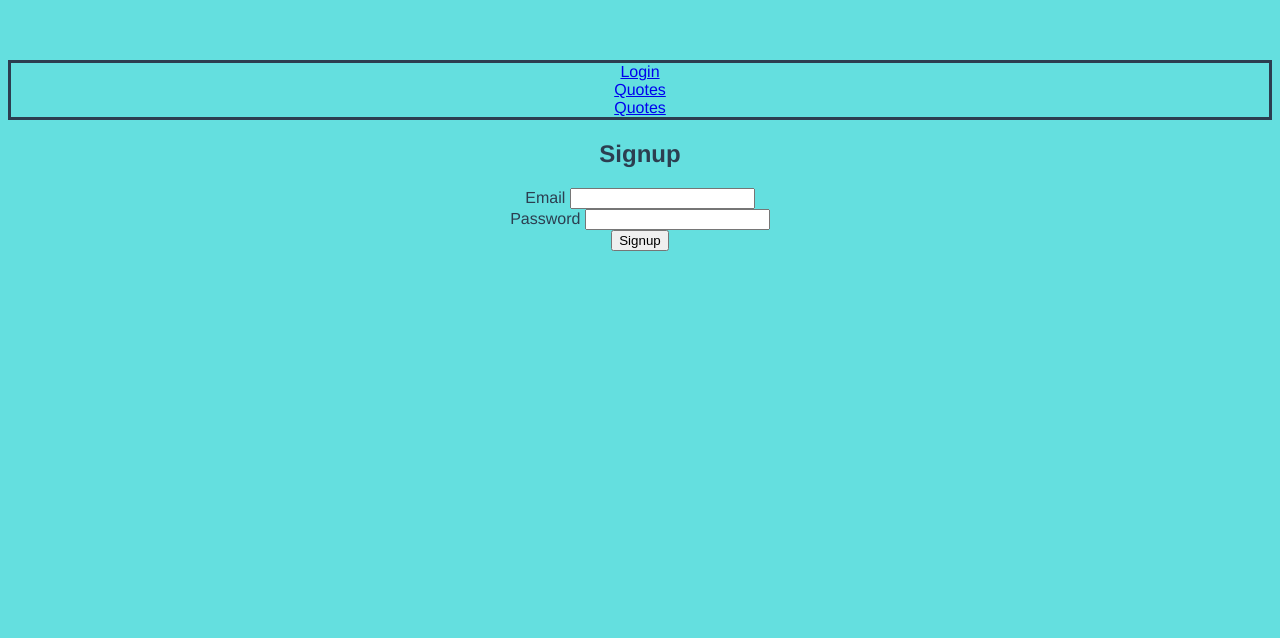
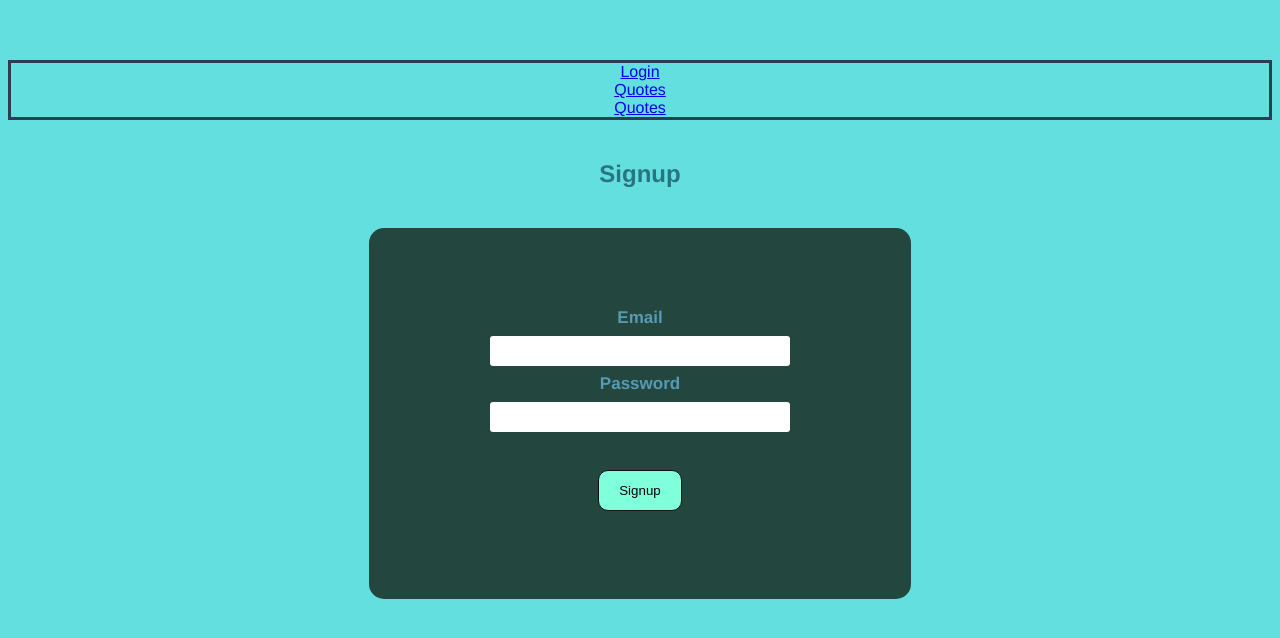
Before and after one commit to Shen0000/InspirationQuotation, a Vue app: page /signup in a window 1280 px wide. Shown: the top 638 px of the page. Built offline with nearby package versions, Linux system fonts and the light colour scheme; no server answers.

Commit message:
updated signup page

```diff
--- a/src/views/Signup.vue
+++ b/src/views/Signup.vue
@@ -1,13 +1,15 @@
 <template>
-  <div>
+  <div class="register">
     <h2>Signup</h2>
-    <form>
+    <form class="login-box">
       <div>
-        <label for="email"> Email </label>
+        <label for="email"><b> Email </b></label>
+        <br>
         <input type="text" id="email" v-model="email" />
       </div>
       <div>
-        <label for="password"> Password </label>
+        <label for="password"><b> Password </b></label>
+        <br>
         <input type="password" id="password" v-model="password" />
       </div>
       <button @click="signup" type="submit">Signup</button>
@@ -52,3 +54,111 @@ export default {
   },
 };
 </script>
+<style scoped>
+  body {
+    margin: 0;
+    padding: 0;
+    background-color: #6abadeba;
+    font-family: 'Arial';
+  }
+  .login-box {
+    width: 382px;
+    overflow: hidden;
+    margin: auto;
+    margin: 20 0 0 450px;
+    padding: 80px;
+    background: #23463f;
+    border-radius: 15px;
+  }
+  h2 {
+    text-align: center;
+    color: #277582;
+    padding: 20px;
+  }
+  label {
+    color: #6abadeba;
+    font-size: 17px;
+  }
+  #email {
+    width: 300px;
+    height: 30px;
+    border: none;
+    border-radius: 3px;
+    padding-left: 8px;
+    margin: 8px;
+  }
+  #password {
+    width: 300px;
+    height: 30px;
+    border: none;
+    border-radius: 3px;
+    padding-left: 8px;
+    margin: 8px;
+  }
+  input {
+    border: #000;
+    text-align: center;
+    font-family: monospace;
+    box-sizing: border-box;
+    font-size: 20px;
+  }
+  input[type=text] {
+      width: 70%;
+      padding: 12px 20px;
+      /*margin: 8px 0;*/
+      border-radius: 10px;
+  }
+  input::-webkit-outer-spin-button,
+  input::-webkit-inner-spin-button {
+    -webkit-appearance: none;
+    margin: 0;
+  }
+
+  button {
+      /*width: 15%;*/
+      /*font-size: 2vw;*/
+      padding: 12px 20px;
+      margin: 8px 0;
+      margin-top: 30px;
+      border-radius: 10px;
+      background-color: var(--button);
+      color: var(--button-text);
+      border: 1px solid #111;
+      transition: background-color 2s, color 2s;
+  }
+  button:hover {
+      cursor: pointer;
+      background-color: var(--button-hover);
+      color: var(--button-hover-text);
+      border: 1px solid black;
+      /* transition: color 0s, background-color 0s; */
+  }
+  .register {
+    --color: #8e3d35;
+    --color-secondary: red;
+    --nav: #252525;
+    --nav-link: #a10ae7;
+    --nav-link-exact: #ee37cf;
+    --body: #6930C3;
+    --footer: #2f1544;
+    --social: #80FFDB;
+    --border: #eb7a39;
+    --button: #80FFDB;
+    --button-text: rgb(0, 0, 0);
+    --button-hover: #6930C3;
+    --button-hover-text: #64DFDF;
+    background: #64DFDF;
+    --background: #f80000;
+    --text-color-primary: #64DFDF;
+    --vs-controls-color: #664cc3;
+    --vs-border-color: #664cc3;
+    --vs-dropdown-bg: #282c34;
+    --vs-dropdown-color: #cc99cd;
+    --vs-dropdown-option-color: #cc99cd;
+    --vs-selected-bg: #664cc3;
+    --vs-selected-color: #eeeeee;
+    --vs-search-input-color: #eeeeee;
+    --vs-dropdown-option--active-bg: #664cc3;
+    --vs-dropdown-option--active-color: #eeeeee;
+  }
+</style>
```
